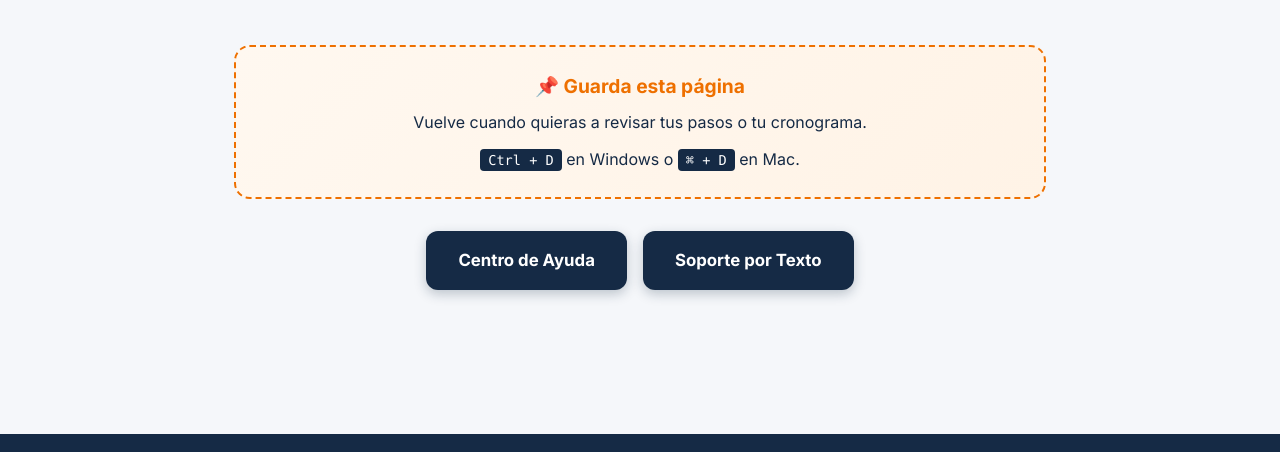
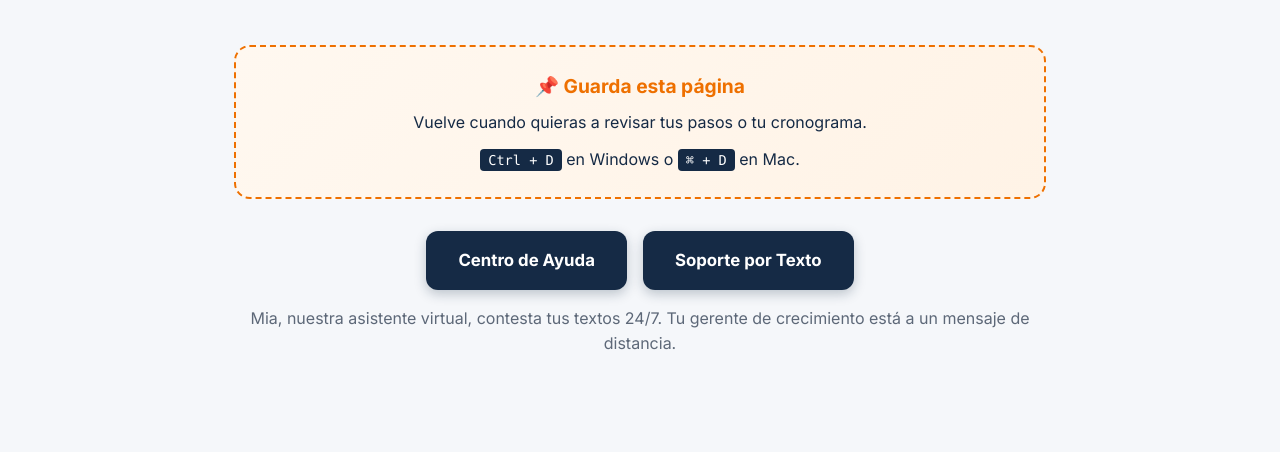
Before and after one commit to slatesystemsllc-dot/slate-bienvenido-website, a plain HTML site: page index.html in a window 1280 px wide. Shown: the part 3912-4364 px from the top of the page. Drawn offline with Linux system fonts and the light colour scheme.

Commit message:
welcome page ES: one line under the buttons names Mia (asistente virtual, 24/7) + tu gerente de crecimiento
Dan 2026-11-25 (row 6044): "should we mention the growth manager? ... 360 in my company". Examiner exam-gm360-pages-r2 PASS 9.0 (md5 26aec578).

Co-Authored-By: Claude Fable 5.2 <noreply@anthropic.com>
Claude-Session: https://claude.ai/code/session_01AG8aVGDpfCdnLPncrwnCK5

```diff
--- a/index.html
+++ b/index.html
@@ -288,6 +288,7 @@ footer .tag{font-size:0.8rem;opacity:0.7;margin-top:0.5rem;}
 <a href="https://ayuda.slatesystems.io/" target="_blank" rel="noopener" class="big-btn secondary">Centro de Ayuda</a>
 <a href="sms:+18312267831" class="big-btn secondary">Soporte por Texto</a>
 </div>
+<p style="text-align:center;margin:-1rem 0 2rem;color:#5d6878;font-size:1rem;">Mia, nuestra asistente virtual, contesta tus textos 24/7. Tu gerente de crecimiento está a un mensaje de distancia.</p>
 
 </main>
 
```
